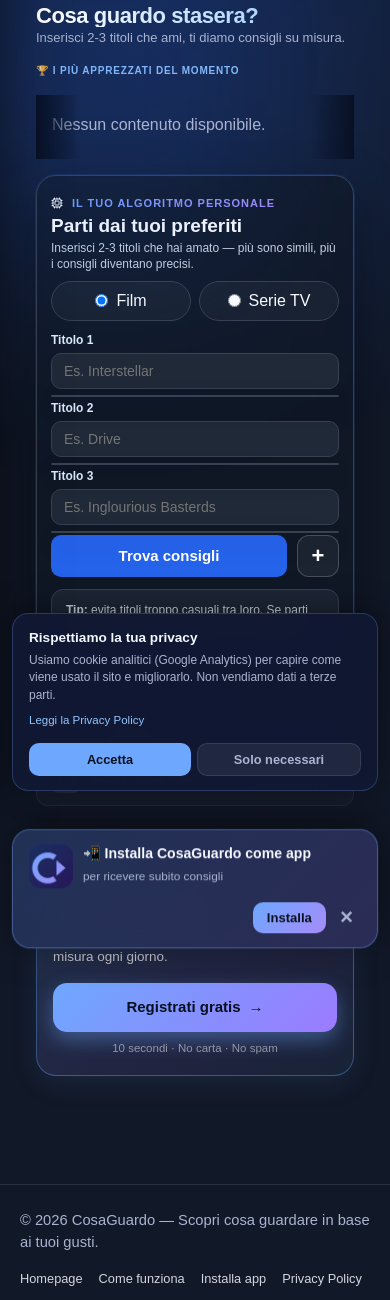
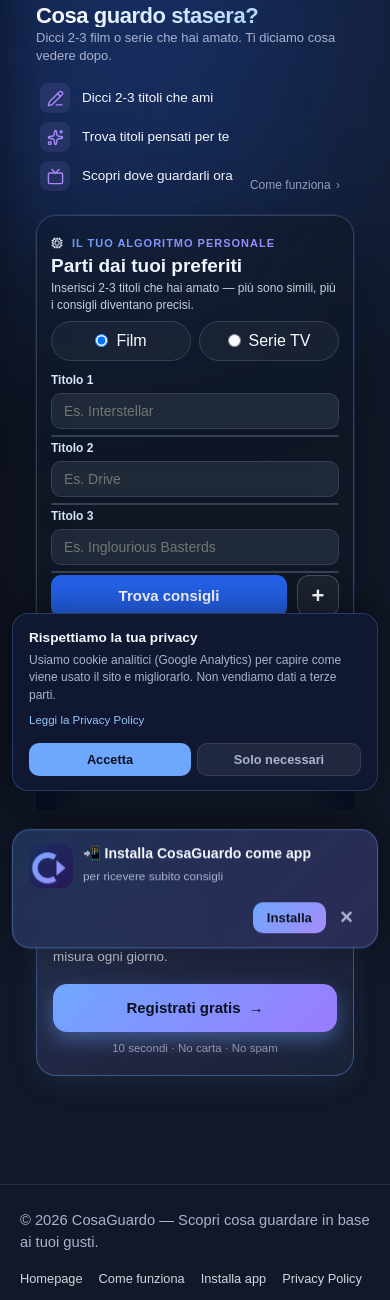
Before and after one commit to jason1984a/cosaguardo, a FastAPI app: page / in a window 390 px wide. Shown: the part 41-1341 px from the top of the page. Run offline with FastAPI, Linux system fonts and the light colour scheme; data comes from the database, SQL or seed files in the repository; data that the repository does not hold is empty; parts of the project's set-up code (start-up, migrations or seed data) failed here and were passed over; some libraries are stand-ins or nearby versions.

Commit message:
Home: ottimizza first impression per utenti anon
Ordine mobile anon: hero -> platform -> 3-step -> search -> trending. Nuovo copy hero piu operativo. 3-step alleggerito visivamente. Utenti loggati: ordine invariato.

```diff
--- a/app/templates/index.html
+++ b/app/templates/index.html
@@ -16,11 +16,11 @@
 {% endblock %}
 
 {% block content %}
-<div class="page page-home home-v2">
+<div class="page page-home home-v2 {% if is_logged_in %}page-home--logged{% else %}page-home--anon{% endif %}">
     <section class="home-hero">
         <div class="hero-copy">
             <h1>Cosa guardo stasera?</h1>
-            <p class="hero-subtitle">Inserisci 2-3 titoli che ami, ti diamo consigli su misura.</p>
+            <p class="hero-subtitle">Dicci 2-3 film o serie che hai amato. Ti diciamo cosa vedere dopo.</p>
         </div>
     </section>
 
@@ -41,14 +41,14 @@
                 <span class="cg-howit-icon" aria-hidden="true">
                     <i data-lucide="sparkles"></i>
                 </span>
-                <span class="cg-howit-text">L'algoritmo trova i simili</span>
+                <span class="cg-howit-text">Trova titoli pensati per te</span>
             </div>
             <span class="cg-howit-arrow" aria-hidden="true">→</span>
             <div class="cg-howit-step">
                 <span class="cg-howit-icon" aria-hidden="true">
                     <i data-lucide="tv"></i>
                 </span>
-                <span class="cg-howit-text">Scopri dove vederli</span>
+                <span class="cg-howit-text">Scopri dove guardarli ora</span>
             </div>
         </div>
         <a href="/come-funziona" class="cg-howit-link">Come funziona <span aria-hidden="true">›</span></a>
@@ -182,21 +182,19 @@
             }
         }
 
-        /* Mobile reorder: ricreiamo l'ordine "originale" della home pre-strip,
-           ma con la strip "Come funziona" spostata DOPO il search.
-           Razionale: la strip è didascalica e serve a chi non conosce il prodotto;
-           messa subito dopo il search funziona da "spiegazione visiva" non invasiva
-           del motore che l'utente ha appena visto.
-
-           Ordine visivo mobile (≤600px):
-             1. hero (titolo + sottotitolo)
-             2. platform-strip (loghi Netflix, Prime, ecc.)
-             3. hero-trending-strip ("I più apprezzati del momento")
-             4. home-new-season-banner (se popolato dal JS)
-             5. home-personal-strip ("Scelti per te" — solo loggati con picks)
-             6. search-panel (il core)
-             7. cg-howit-strip (la strip 3-step, ora sotto)
-             8. resto (signup card, cinema, news...) in ordine DOM
+        /* Mobile reorder: la sequenza dipende dallo stato login dell'utente.
+           Utente NON LOGGATO (anon): l'esperienza è ottimizzata per la
+           comprensione del prodotto in 4-5 secondi (analisi Clarity ha
+           mostrato bounce a 4-5s su utenti nuovi). Sequenza:
+             1. hero (titolo + sottotitolo riformulato, più operativo)
+             2. platform-strip (rassicurazione "copertura")
+             3. cg-howit-strip (3-step esplicativi, SPOSTATA SOPRA il box)
+             4. search-panel (l'utente ora capisce e può agire)
+             5. hero-trending-strip ("I più apprezzati", SPOSTATA SOTTO il box)
+             6. home-new-season-banner / home-personal-strip
+             7. resto in ordine DOM
+           Utente LOGGATO: sa già usare il sito, vede prima i contenuti
+           (trending + scelti per te) poi search → ordine originale invariato.
 
            Su desktop tutto resta INVARIATO (queste regole scattano solo <600px). */
         @media (max-width: 600px) {
@@ -204,18 +202,46 @@
                 display: flex;
                 flex-direction: column;
             }
-            .page-home > .home-hero                { order: 1; }
-            .page-home > .platform-strip           { order: 2; }
-            .page-home > .hero-trending-strip      { order: 3; }
-            .page-home > .home-new-season-banner   { order: 4; }
-            .page-home > .home-personal-strip      { order: 5; }
-            .page-home > .search-panel             { order: 6; }
-            .page-home > .cg-howit-strip           { order: 7; }
-            /* Tutti gli altri sibling (signup card, cinema strip, news...) restano
-               nell'ordine DOM ma DOPO i nostri 7 elementi sopra. */
-            .page-home > *:not(.home-hero):not(.platform-strip):not(.hero-trending-strip):not(.home-new-season-banner):not(.home-personal-strip):not(.search-panel):not(.cg-howit-strip) {
+
+            /* ── ORDINE ANON: optimized per comprensione ─────────────── */
+            .page-home--anon > .home-hero                { order: 1; }
+            .page-home--anon > .platform-strip           { order: 2; }
+            .page-home--anon > .cg-howit-strip           { order: 3; }
+            .page-home--anon > .search-panel             { order: 4; }
+            .page-home--anon > .hero-trending-strip      { order: 5; }
+            .page-home--anon > .home-new-season-banner   { order: 6; }
+            .page-home--anon > .home-personal-strip      { order: 7; }
+            .page-home--anon > *:not(.home-hero):not(.platform-strip):not(.cg-howit-strip):not(.search-panel):not(.hero-trending-strip):not(.home-new-season-banner):not(.home-personal-strip) {
                 order: 8;
             }
+
+            /* ── ORDINE LOGGATO: come prima della modifica ───────────── */
+            .page-home--logged > .home-hero                { order: 1; }
+            .page-home--logged > .platform-strip           { order: 2; }
+            .page-home--logged > .hero-trending-strip      { order: 3; }
+            .page-home--logged > .home-new-season-banner   { order: 4; }
+            .page-home--logged > .home-personal-strip      { order: 5; }
+            .page-home--logged > .search-panel             { order: 6; }
+            .page-home--logged > .cg-howit-strip           { order: 7; }
+            .page-home--logged > *:not(.home-hero):not(.platform-strip):not(.hero-trending-strip):not(.home-new-season-banner):not(.home-personal-strip):not(.search-panel):not(.cg-howit-strip) {
+                order: 8;
+            }
+        }
+
+        /* ── Alleggerimento visivo cg-howit-strip per utenti anon ──────────
+           Quando la strip 3-step è SOPRA il search-panel (caso anon), va
+           resa leggera per non competere col box algoritmo immediatamente
+           sotto. Niente background scuro pieno, niente bordo: solo le icone+testo,
+           con un divider sottile sotto. Più "etichetta visiva", meno "card". */
+        .page-home--anon .cg-howit-strip {
+            background: transparent;
+            border: none;
+            box-shadow: none;
+            padding: 12px 4px;
+            margin: 0 0 8px;
+        }
+        .page-home--anon .cg-howit-strip .cg-howit-link {
+            opacity: 0.85;
         }
     </style>
 
```
